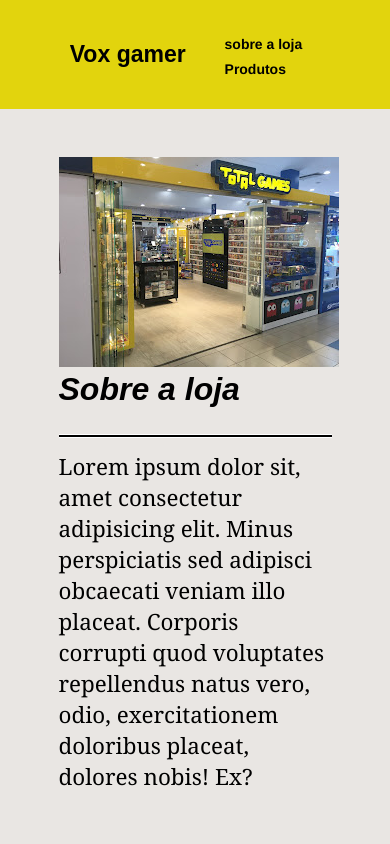
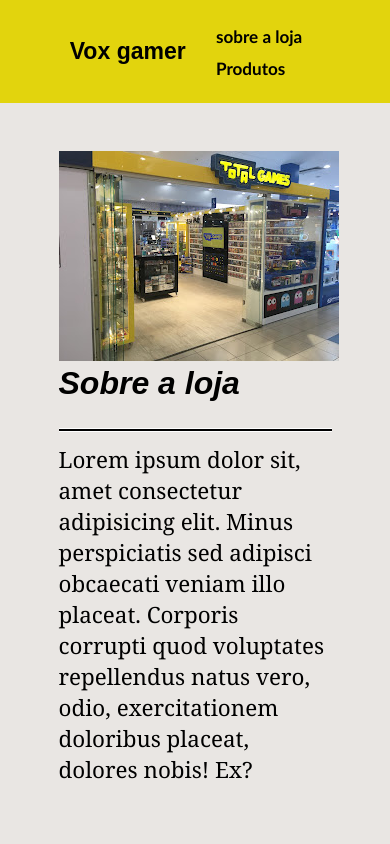
Before and after one commit to Valter34654376/Curso, a plain HTML site: page index.html in a window 390 px wide. Shown: the top 844 px of the page. Drawn offline with Linux system fonts and the light colour scheme.

Commit message:
Finalizado

```diff
--- a/index.css
+++ b/index.css
@@ -183,16 +183,20 @@ footer{
 
 
 
-    .Links, ul, li, a {
+    .Links ul ,li a{
         align-items: center;
         display: flex;
         color: rgb(0, 0, 0);
         text-decoration: none;
-        font-size: 0em;
         margin-block-start: 0.6em;
         margin-block-end: 0.5em;
+        font-family: 'Gill Sans', 'Gill Sans MT', Calibri, 'Trebuchet MS', sans-serif;
+    }
 
+    .Links a{
+       font-size: 1.1em;
     }
+
 
 
     header {
```
